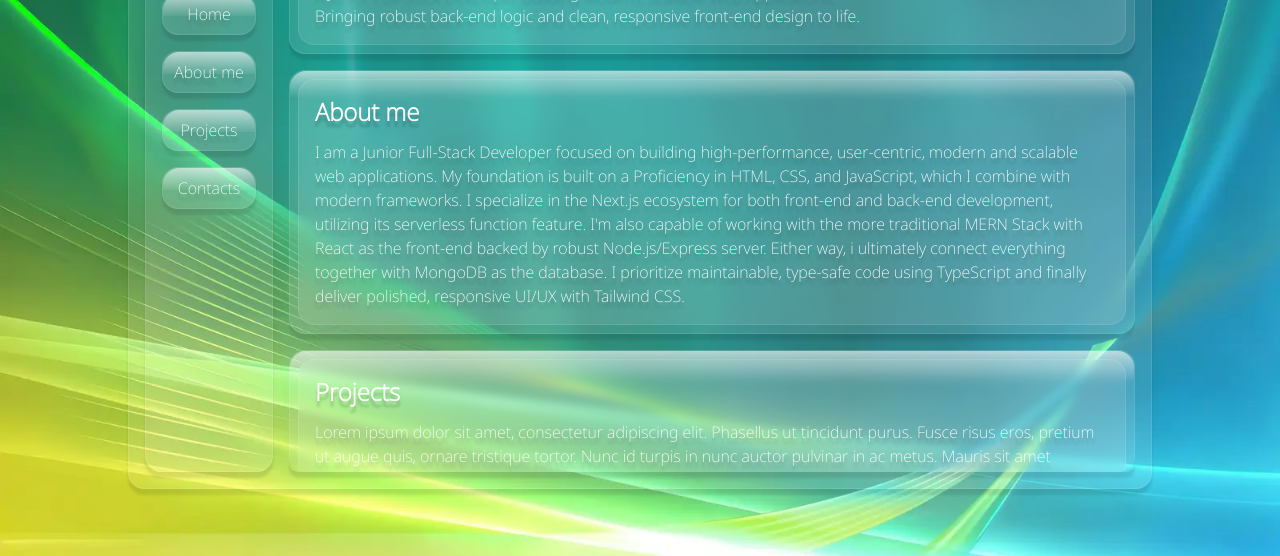
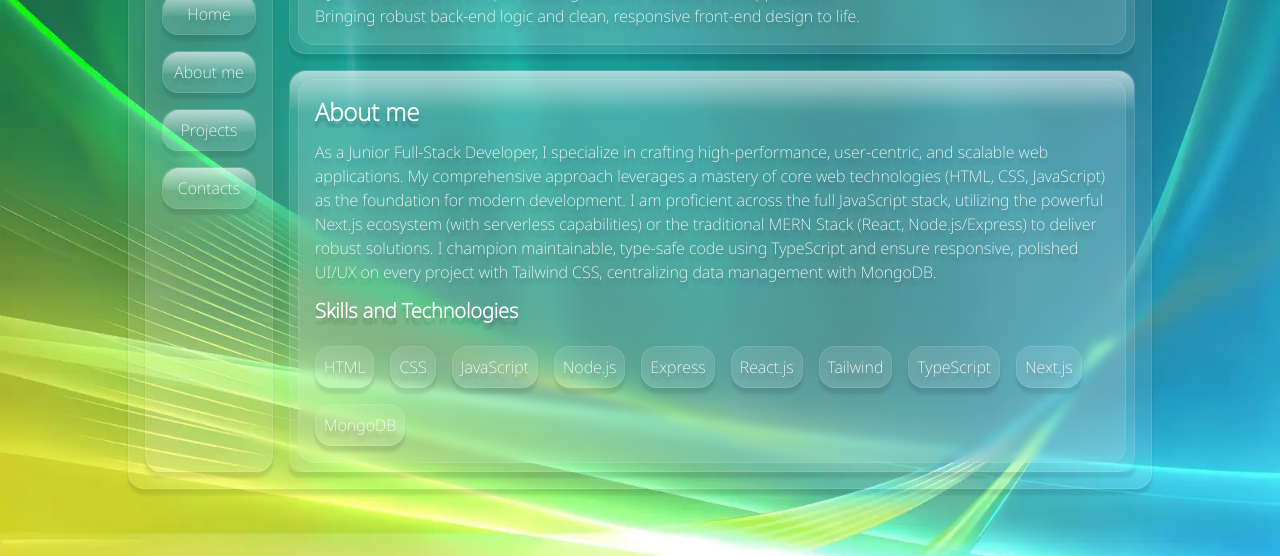
Before and after one commit to antasenaw/next-js-portfolio, a Next.js app: page / in a window 1280 px wide. Shown: the part 231-787 px from the top of the page. Built offline with nearby package versions, Linux system fonts and the light colour scheme.

Commit message:
Add skills and techs sub section

```diff
--- a/app/globals.css
+++ b/app/globals.css
@@ -24,10 +24,11 @@ body {
   background-size: cover;
   background-position: center;
   background-repeat: no-repeat;
+  background-attachment: fixed;
+
+  /* background: black; */
 
   min-height: 100vh;
-
-  background-attachment: fixed;
 
   color: white;
 
--- a/components/Main.tsx
+++ b/components/Main.tsx
@@ -36,7 +36,17 @@ const Main = () => {
       <Section hook={aboutRef} /*title='About me'*/ content={
         <>
           <h2 className='font-bold text-2xl mb-3 '>About me</h2>
-          <p className=''>I am a Junior Full-Stack Developer focused on building high-performance, user-centric, modern and scalable web applications. My foundation is built on a Proficiency in HTML, CSS, and JavaScript, which I combine with modern frameworks. I specialize in the Next.js ecosystem for both front-end and back-end development, utilizing its serverless function feature. I&apos;m also capable of working with the more traditional MERN Stack with React as the front-end backed by robust Node.js/Express server. Either way, i ultimately connect everything together with MongoDB as the database. I prioritize maintainable, type-safe code using TypeScript and finally deliver polished, responsive UI/UX with Tailwind CSS.</p>
+          <p className='mb-3'>As a Junior Full-Stack Developer, I specialize in crafting high-performance, user-centric, and scalable web applications. My comprehensive approach leverages a mastery of core web technologies (HTML, CSS, JavaScript) as the foundation for modern development. I am proficient across the full JavaScript stack, utilizing the powerful Next.js ecosystem (with serverless capabilities) or the traditional MERN Stack (React, Node.js/Express) to deliver robust solutions. I champion maintainable, type-safe code using TypeScript and ensure responsive, polished UI/UX on every project with Tailwind CSS, centralizing data management with MongoDB.</p>
+          <h3 className='font-bold text-[1.25rem] mb-5'>Skills and Technologies</h3>
+          <div className='flex gap-4 flex-wrap'>
+            {['HTML', 'CSS', 'JavaScript', 'Node.js', 'Express', 'React.js', 'Tailwind', 'TypeScript', 'Next.js', 'MongoDB'].map((tech, i) => {
+              return (
+                <div className='general-style p-2' key={i}>
+                  {tech}
+                </div>
+              );
+            })}
+          </div>
         </>
       }/><Section hook={projectsRef} /*title='Projects'*/ content={
         <>
--- a/components/MobileNavbar.tsx
+++ b/components/MobileNavbar.tsx
@@ -15,7 +15,7 @@ const MobileNavbarItem = ({ hook, text, handler }: MobileNavbarItemProps) => {
   }
   return (
     <li className="flex flex-col grow">
-      <a onClick={() => scrollTo(hook)} className="general-style frutiger text-center p-1 cursor-pointer hover:scale-110 transition duration-200 ease-in-out">
+      <a onClick={() => scrollTo(hook)} className="general-style frutiger text-center p-1 cursor-pointer active:font-bold active:scale-90 hover:scale-110 transition duration-200 ease-in-out">
         {text}
       </a>
     </li>
@@ -30,7 +30,7 @@ const MobileNavbar = () => {
   }
 
   const newClass = `${display ? 'flex' : 'hidden'} flex-wrap flex-col gap-4`
-  const btnClass = `${display ? 'mb-4' : 'mb-0'} flex general-style frutiger justify-center p-1 cursor-pointer hover:scale-110 transition duration-200 ease-in-out`
+  const btnClass = `${display ? 'mb-4' : 'mb-0'} flex general-style frutiger justify-center p-1 cursor-pointer active:font-bold active:scale-90 hover:scale-110 transition duration-200 ease-in-out`
 
   const { homeRef, aboutRef, projectsRef, contactsRef } = useRefContext();
   return (
--- a/components/Navbar.tsx
+++ b/components/Navbar.tsx
@@ -15,7 +15,7 @@ const NavbarItem = ({ hook, text }: NavbarItemProps) => {
 
   return (
     <li className="flex flex-col grow">
-      <a onClick={() => scrollTo(hook)} className="general-style frutiger text-center p-2 cursor-pointer hover:scale-110 transition duration-200 ease-in-out">
+      <a onClick={() => scrollTo(hook)} className="general-style frutiger text-center p-2 cursor-pointer hover:font-bold active:scale-90 hover:scale-110 transition duration-200 ease-in-out">
         {text}
       </a>
     </li>
```
